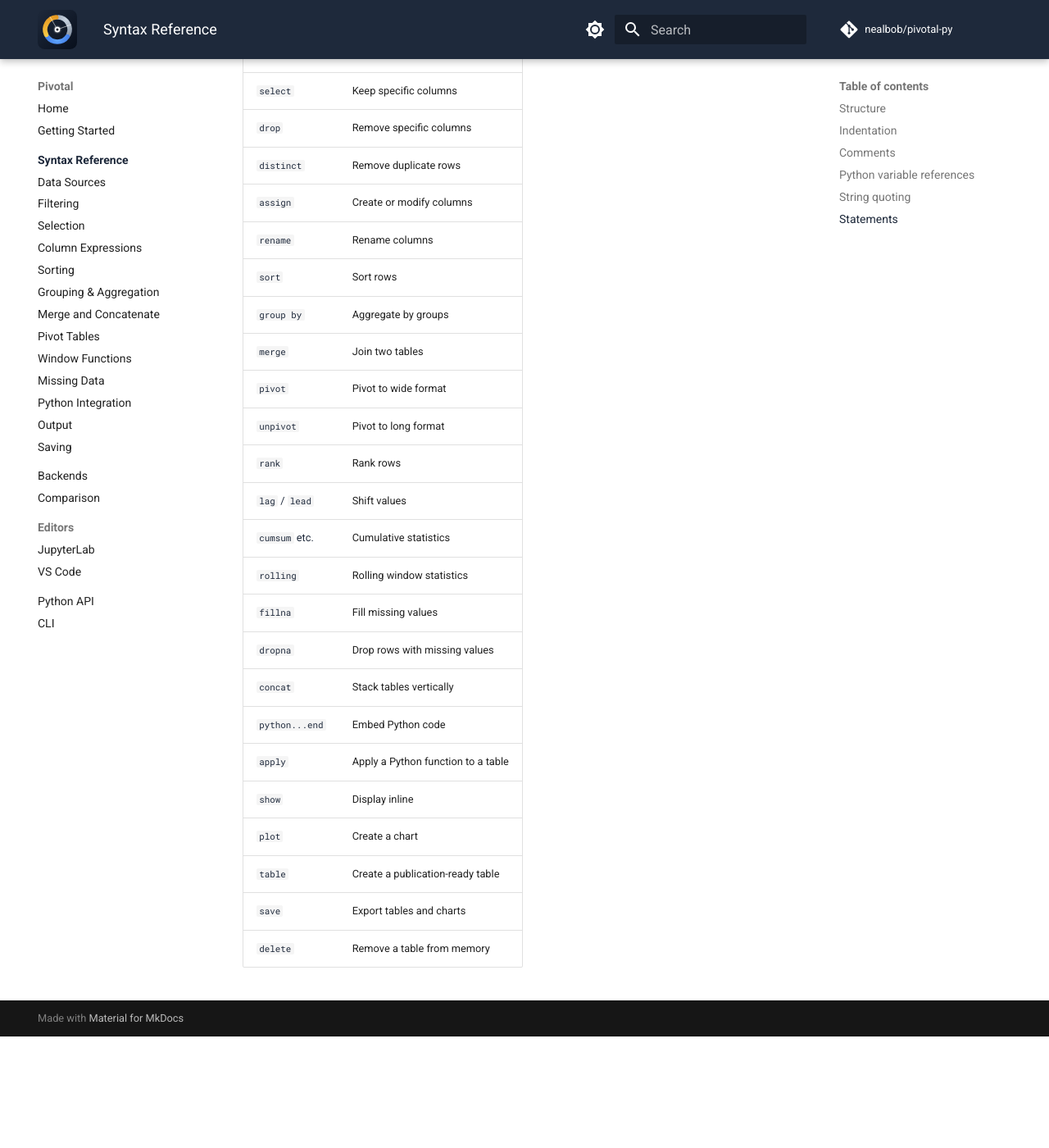
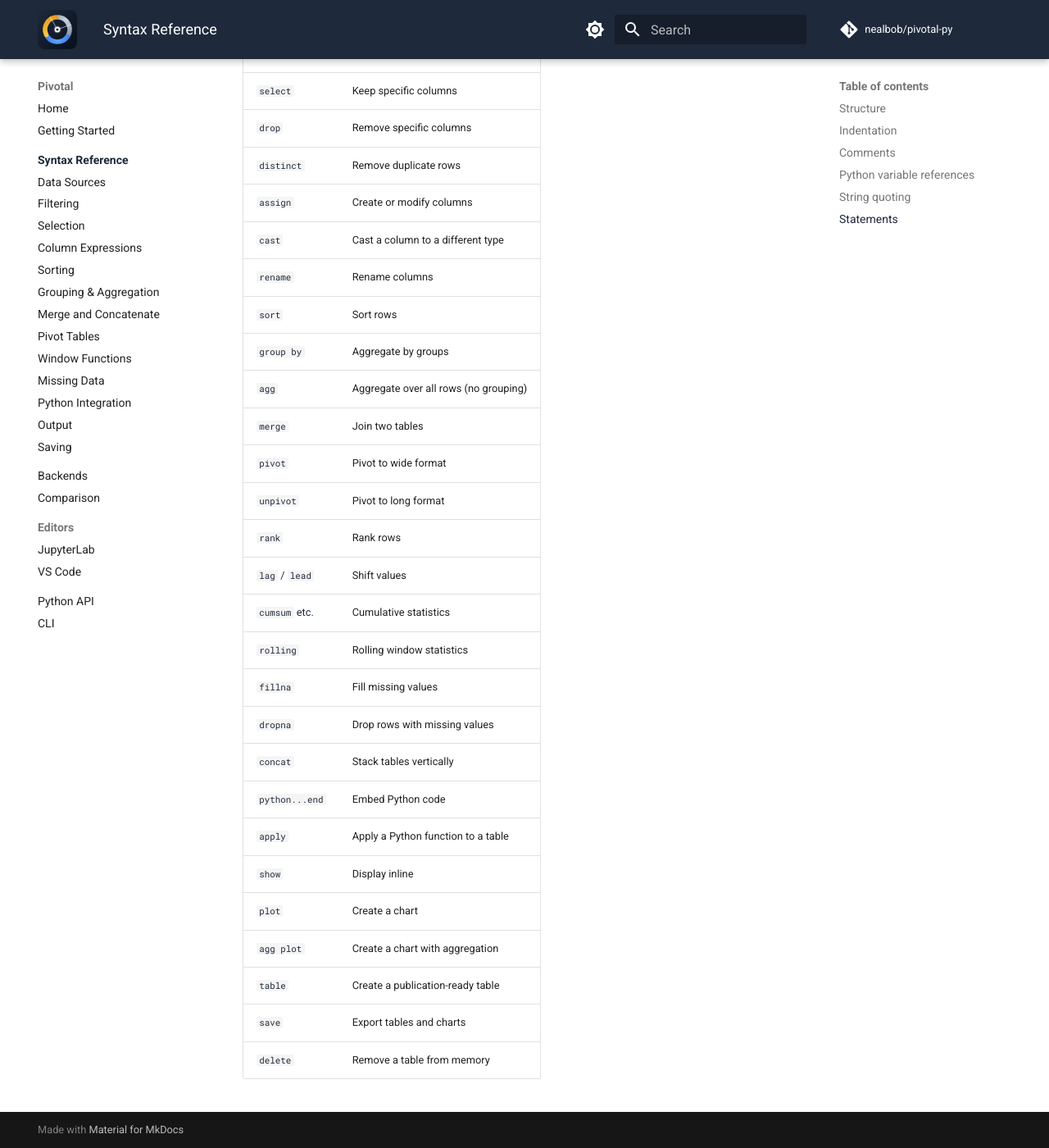
Before and after one commit to nealbob/pivotal-py, an MkDocs documentation site: the page built from docs/syntax/index.md, in a window 1280 px wide and 1400 px high, scrolled down 1748 px. Shown: the whole window at 82% size. Built offline with MkDocs 1.6.1 and Material for MkDocs 9.7.7, drawn with Linux system fonts in a browser that asks for light colours; comment, search, counter and statistics services are not loaded; before the commit the page ends 3012 px from its top, so only the background shows below that.

Commit message:
Add agg, cast, agg plot to syntax reference index
Co-Authored-By: Claude Sonnet 4.6 <noreply@anthropic.com>

```diff
--- a/docs/syntax/index.md
+++ b/docs/syntax/index.md
@@ -71,9 +71,11 @@ load data "path/to/file.csv"
 | [`drop`](selection.md) | Remove specific columns |
 | [`distinct`](selection.md) | Remove duplicate rows |
 | [`assign`](transformation.md) | Create or modify columns |
+| [`cast`](transformation.md) | Cast a column to a different type |
 | [`rename`](selection.md) | Rename columns |
 | [`sort`](sorting.md) | Sort rows |
 | [`group by`](grouping.md) | Aggregate by groups |
+| [`agg`](grouping.md) | Aggregate over all rows (no grouping) |
 | [`merge`](joining.md) | Join two tables |
 | [`pivot`](reshaping.md) | Pivot to wide format |
 | [`unpivot`](reshaping.md) | Pivot to long format |
@@ -88,6 +90,7 @@ load data "path/to/file.csv"
 | [`apply`](python-interop.md) | Apply a Python function to a table |
 | [`show`](output.md) | Display inline |
 | [`plot`](output.md) | Create a chart |
+| [`agg plot`](output.md) | Create a chart with aggregation |
 | [`table`](output.md) | Create a publication-ready table |
 | [`save`](saving.md) | Export tables and charts |
 | [`delete`](saving.md) | Remove a table from memory |
```
